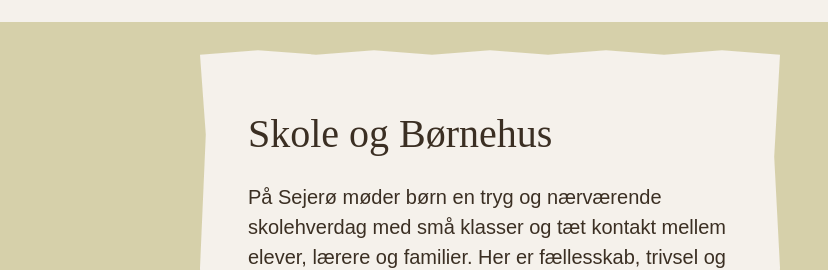
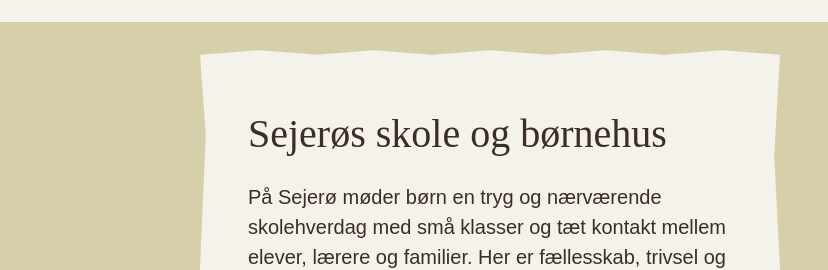
Before and after one commit to Piscesbyyde/sejero, a website: page Børnelivet.html in a window 1280 px wide. Shown: the part 645-915 px from the top of the page, 452-1280 px from the left. Drawn offline with nearby package versions, Linux system fonts and the light colour scheme; files that its build step writes are made by us from their sources.

Commit message:
Ændret teksten i H2

```diff
--- a/Børnelivet.html
+++ b/Børnelivet.html
@@ -125,7 +125,7 @@
 
             <div class="col-lg-6 position-absolute top-50 end-0 translate-middle-y">
                 <div class="bg-60procent p-5 wave-box">
-                    <h2 class="Underoverskrift text-textcolor mb-4 mt-3">Skole og Børnehus</h2>
+                    <h2 class="Underoverskrift text-textcolor mb-4 mt-3">Sejerøs skole og børnehus</h2>
 
                     <p class="Brodtekst text-textcolor pb-4">
                         På Sejerø møder børn en tryg og nærværende skolehverdag med små klasser og tæt kontakt mellem
```
